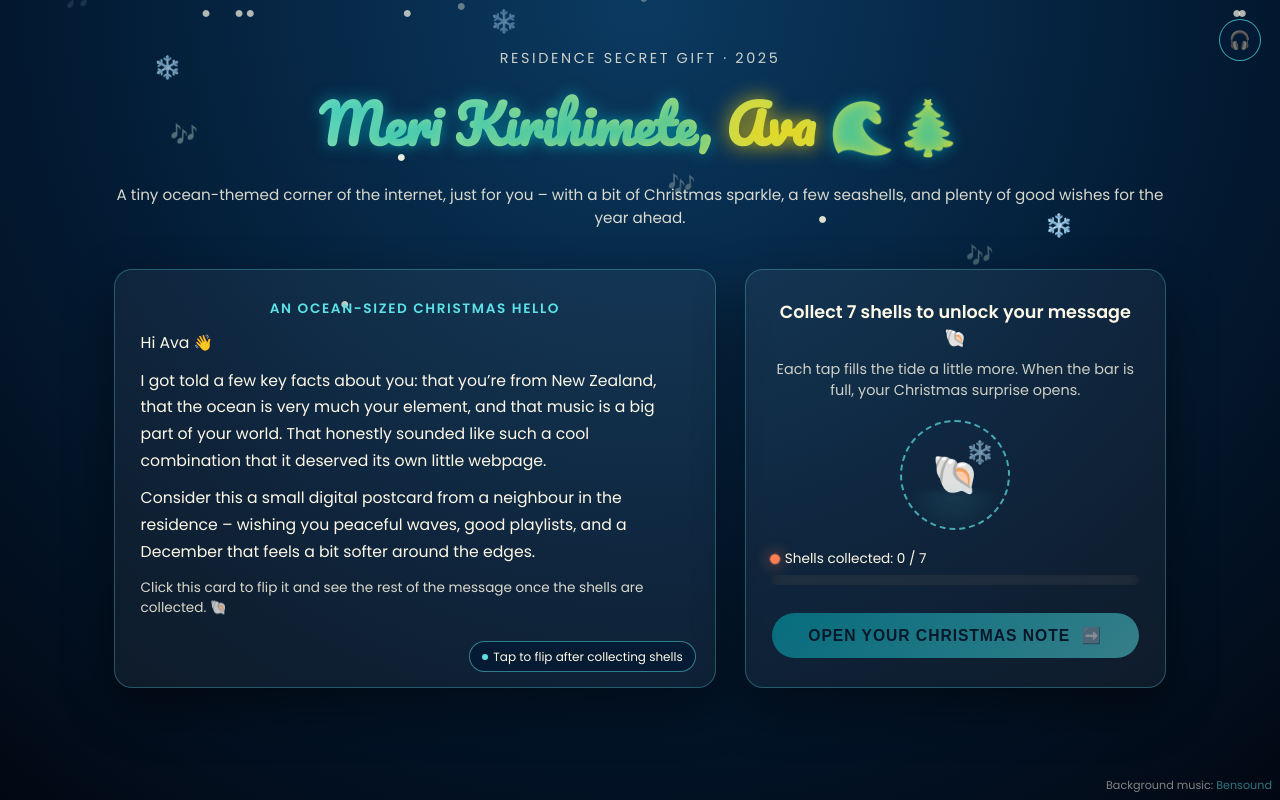
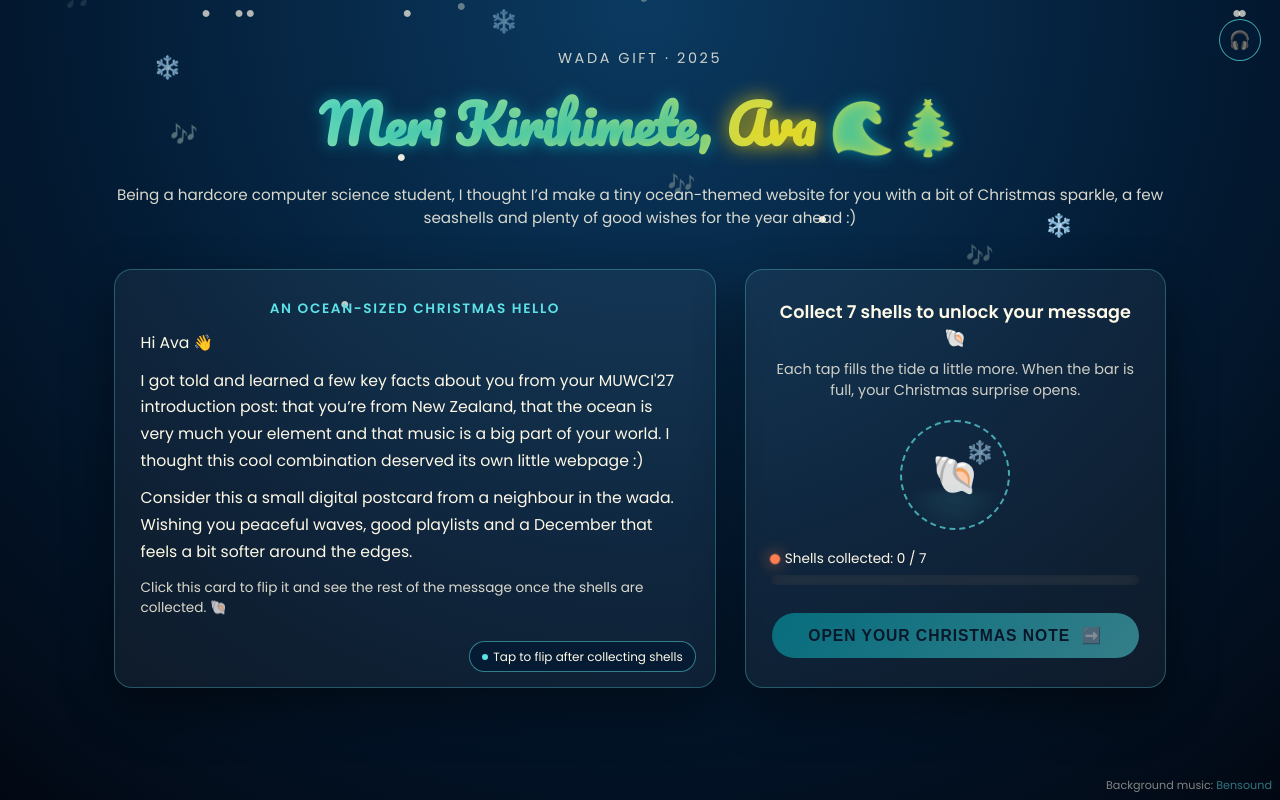
Before and after one commit to syed-khalid/giftforava, a plain HTML site: page index.html in a window 1280 px wide. Drawn offline with nearby package versions, Linux system fonts and the light colour scheme.

Commit message:
Update index.html

```diff
--- a/index.html
+++ b/index.html
@@ -429,13 +429,13 @@
 
     <div class="container">
         <div class="title-wrap">
-            <div class="subtitle-small">Residence Secret Gift · 2025</div>
+            <div class="subtitle-small">Wada Gift · 2025</div>
             <h1 class="main-title">
                 Meri Kirihimete, <span class="name-highlight">Ava</span> 🌊🎄
             </h1>
             <p class="tagline">
-                A tiny ocean-themed corner of the internet, just for you – with a bit of Christmas sparkle,
-                a few seashells, and plenty of good wishes for the year ahead.
+                Being a hardcore computer science student, I thought I’d make a tiny ocean-themed website for you with a bit of Christmas sparkle,
+                a few seashells and plenty of good wishes for the year ahead :)
             </p>
         </div>
 
@@ -449,13 +449,12 @@
                         <div class="letter-text">
                             <p>Hi Ava 👋</p>
                             <p>
-                                I got told a few key facts about you: that you’re from New Zealand, that the ocean is
-                                very much your element, and that music is a big part of your world. That honestly
-                                sounded like such a cool combination that it deserved its own little webpage.
+                                I got told and learned a few key facts about you from your MUWCI'27 introduction post: that you’re from New Zealand, that the ocean is
+                                very much your element and that music is a big part of your world. I thought this cool combination deserved its own little webpage :)
                             </p>
                             <p>
-                                Consider this a small digital postcard from a neighbour in the residence – wishing
-                                you peaceful waves, good playlists, and a December that feels a bit softer around the edges.
+                                Consider this a small digital postcard from a neighbour in the wada. Wishing
+                                you peaceful waves, good playlists and a December that feels a bit softer around the edges.
                             </p>
                         </div>
                         <div class="letter-footer">
@@ -468,13 +467,14 @@
                         <div class="letter-header">A quick note before you open the full message</div>
                         <div class="letter-text">
                             <p>
-                                Since we don’t really know each other (yet!), this isn’t anything deep or dramatic –
-                                just a genuine wish that your Christmas feels calm, cozy, and very “you”.
+                                Since we don’t really know each other (yet!), this isn’t anything deep or dramatic.
+                                It's just a genuine wish that your Christmas feels calm, cozy and fun.
                             </p>
                             <p>
                                 I hope the sea feels close, even if it’s only in your head or through a song,
                                 and that 2026 is full of steady water, bright mornings, and the kind of swims
-                                that reset your whole brain in the best way.
+                                that reset your whole brain in the best way. P.S. Thank you so much for being
+                                a MUWCI frog and for helping us in experiencing the joy of swimming.
                             </p>
                         </div>
                         <div class="letter-footer">
```
